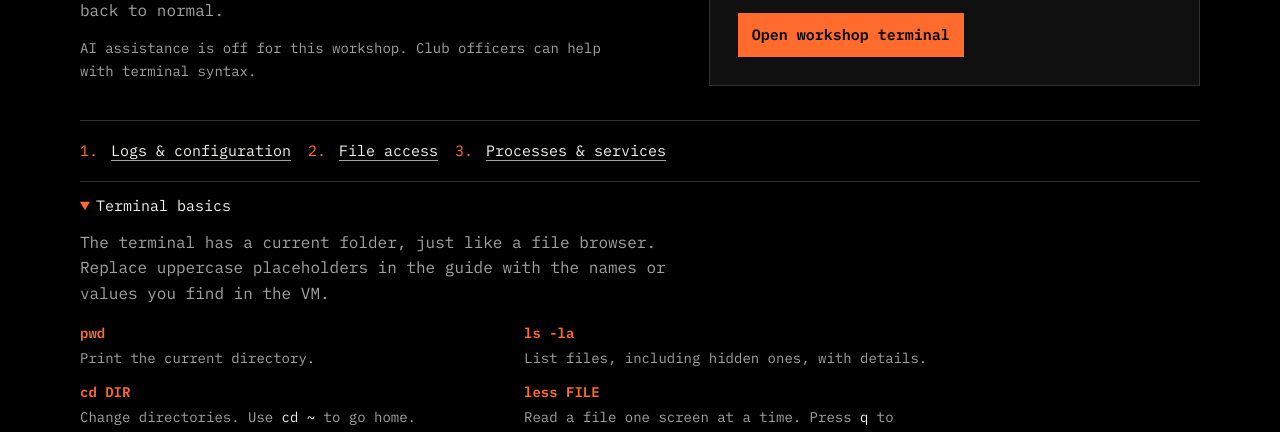
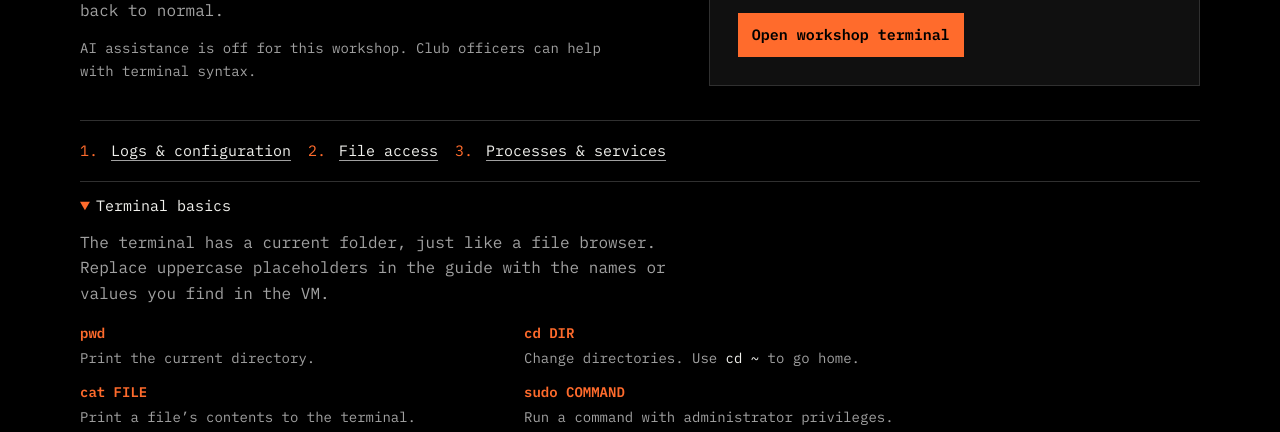
Before and after one commit to Computer-Hardware-Club/computerhardwareclub.org, a website: page workshops/retep.html in a window 1280 px wide. Both pictures are taken after a click on the heading "Terminal basics". Shown: the part 356-788 px from the top of the page. Drawn offline with Linux system fonts and the light colour scheme.

Commit message:
Simplify the RETEP terminal basics

```diff
--- a/workshops/retep.html
+++ b/workshops/retep.html
@@ -64,20 +64,12 @@
         <dd>Print the current directory.</dd>
       </div>
       <div>
-        <dt><code>ls -la</code></dt>
-        <dd>List files, including hidden ones, with details.</dd>
-      </div>
-      <div>
         <dt><code>cd DIR</code></dt>
         <dd>Change directories. Use <code>cd ~</code> to go home.</dd>
       </div>
       <div>
-        <dt><code>less FILE</code></dt>
-        <dd>Read a file one screen at a time. Press <kbd>q</kbd> to quit.</dd>
-      </div>
-      <div>
-        <dt><code>grep -n 'PATTERN' FILE</code></dt>
-        <dd>Show matching lines and their line numbers.</dd>
+        <dt><code>cat FILE</code></dt>
+        <dd>Print a file’s contents to the terminal.</dd>
       </div>
       <div>
         <dt><code>sudo COMMAND</code></dt>
```
